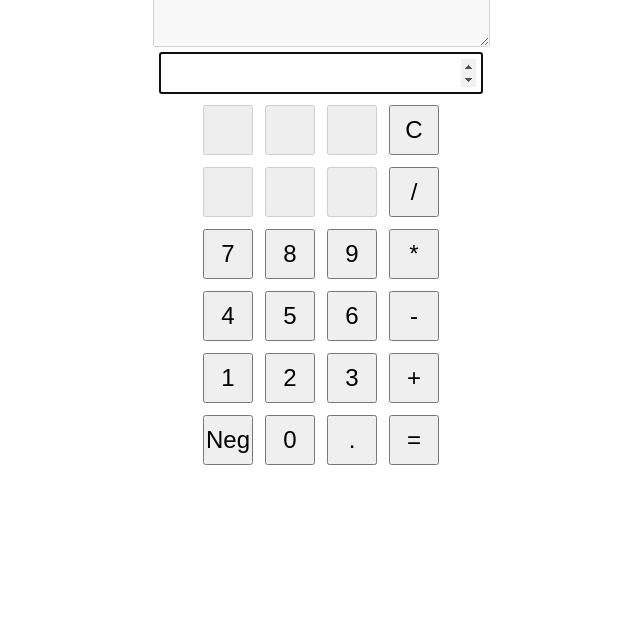
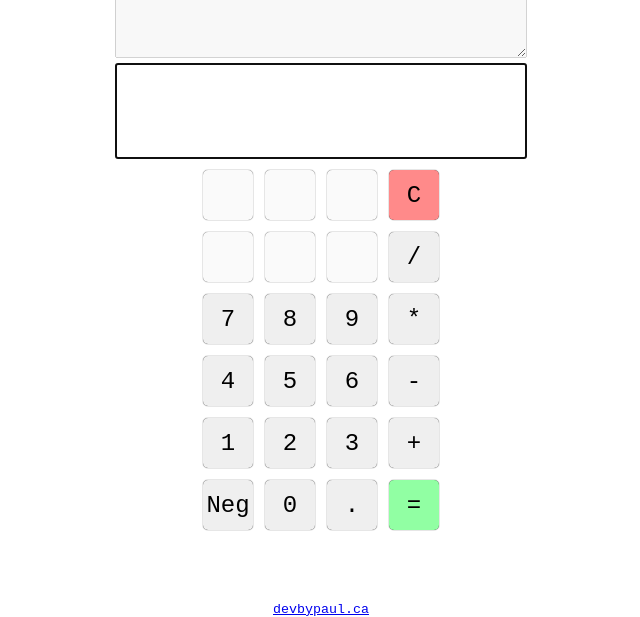
Before and after one commit to PaulB-H/calculator, a plain HTML site: page index.html in a window 1280 px wide. Shown: the part 183-800 px from the top of the page, without its empty margins (319-959 px from the left). Drawn offline with Linux system fonts and the light colour scheme; a web font is replaced by a local one.

Commit message:
Added font and styling

```diff
--- a/index.html
+++ b/index.html
@@ -5,10 +5,15 @@
 		<meta name="viewport" content="width=device-width, initial-scale=1.0" />
 		<link rel="stylesheet" href="./style.css" />
 		<title>Calc by Paul</title>
+		<link rel="preconnect" href="https://fonts.gstatic.com" />
+		<link
+			href="https://fonts.googleapis.com/css2?family=PT+Mono&display=swap"
+			rel="stylesheet"
+		/>
 	</head>
 	<body>
 		<div id="root">
-			<h3>Calculator</h3>
+			<!-- <h3>Calculator</h3> -->
 			<div id="calcwrap">
 				<textarea id="resultdiv" wrap="soft" rows="2" disabled> </textarea>
 				<input id="numinput" type="number" step="any" />
@@ -50,14 +55,17 @@
 					</div>
 
 					<div id="operators">
-						<button onclick="reset()">C</button>
+						<button style="background: #ff8a8a" onclick="reset()">C</button>
 						<button onclick="operate('/')">/</button>
 						<button onclick="operate('*')">*</button>
 						<button onclick="operate('-')">-</button>
 						<button onclick="operate('+')">+</button>
-						<button onclick="solve()">=</button>
+						<button style="background: #91ffa3" onclick="solve()">=</button>
 					</div>
 				</div>
+			</div>
+			<div id="footer" style="position: absolute; bottom: 0">
+				<sub><a href="https://www.webbypaul.ca">devbypaul.ca</a></sub>
 			</div>
 		</div>
 		<script src="./script.js"></script>
--- a/style.css
+++ b/style.css
@@ -2,6 +2,18 @@
 	margin: 0;
 	padding: 0;
 	box-sizing: border-box;
+	font-family: "PT Mono", monospace;
+}
+/* Chrome, Safari, Edge, Opera */
+input::-webkit-outer-spin-button,
+input::-webkit-inner-spin-button {
+	-webkit-appearance: none;
+	margin: 0;
+}
+
+/* Firefox */
+input[type="number"] {
+	-moz-appearance: textfield;
 }
 
 #root {
@@ -21,12 +33,15 @@
 
 #resultdiv {
 	max-width: 100vw;
-	max-height: 20vw;
+	height: 20vh;
 	color: black;
 	font-size: 2em;
+	padding: 5px;
 }
 #numinput {
 	font-size: 1.5em;
+	height: 12vh;
+	width: 100%;
 }
 
 #calcwrap input {
@@ -45,4 +60,8 @@ button {
 	height: 50px;
 	font-size: 1.5em;
 	margin: 0.25em;
+	border-radius: 5px;
+	border: none;
+	-webkit-box-shadow: 0px 0px 1px 0px #000000;
+	box-shadow: 0px 0px 1px 0px #000000;
 }
```
